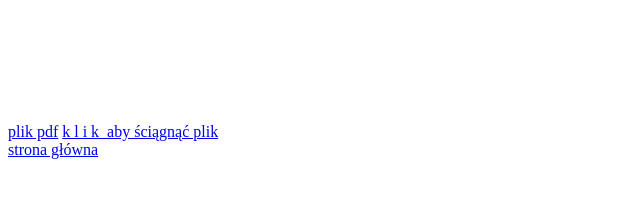
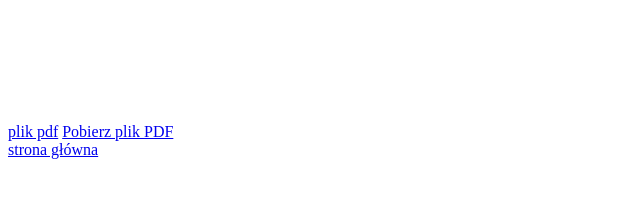
Before and after one commit to TheVabix/vabcob, a plain HTML site: page plikpdf.html in a window 1280 px wide. Shown: the full height of the page, 0-640 px from the left. Drawn offline with Linux system fonts and the light colour scheme.

Commit message:
Update plikpdf.html

```diff
--- a/plikpdf.html
+++ b/plikpdf.html
@@ -10,7 +10,7 @@
 <p align="right"> <font color="blue" size="40" face="Arial"> plik_Biskupski </font> </p> <br>
 <br>
 	<a href="INST_HTM_technik_2022.pdf">plik pdf</a>
-	<A href ="INST_HTM_tehnik_2022.pdf">k&nbsp;l&nbsp;i&nbsp;k&nbsp; aby ściągnąć plik</A>
+	<a href="INST_HTM_technik_2022.pdf" download="INST_HTM_technik_2022.pdf">Pobierz plik PDF</a>
 <br>
 	<a href="index.html">strona główna</a>
 
```
